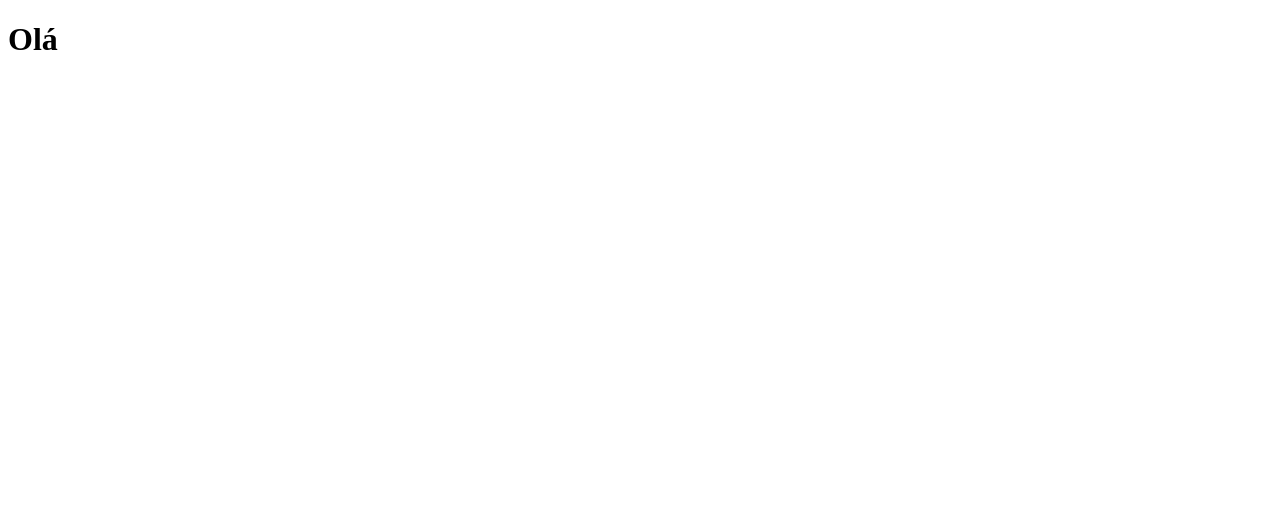
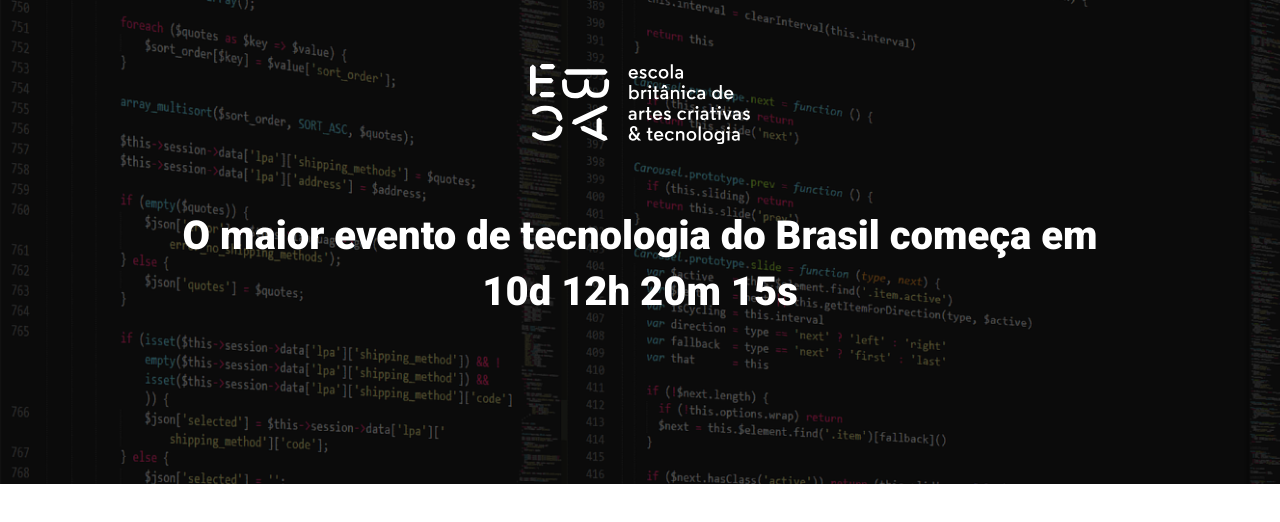
Before and after one commit to bielrocca/tech_talks, a website built with Parcel: page src/index.html in a window 1280 px wide. Built offline with nearby package versions, Linux system fonts and the light colour scheme.

Commit message:
Criando o hero

```diff
--- a/src/index.html
+++ b/src/index.html
@@ -1,14 +1,28 @@
 <!DOCTYPE html>
-<html lang="en">
+<html lang="pt-BR">
 <head>
     <meta charset="UTF-8">
     <meta name="viewport" content="width=device-width, initial-scale=1.0">
     <link rel="stylesheet" href="styles/main.scss">
 
-    <title>Document</title>
+    <!-- Fonts -->
+
+    <link rel="preconnect" href="https://fonts.googleapis.com">
+    <link rel="preconnect" href="https://fonts.gstatic.com" crossorigin>
+    <link href="https://fonts.googleapis.com/css2?family=Roboto:ital,wght@0,100;0,300;0,400;0,500;0,700;0,900;1,100;1,300;1,400;1,500;1,700;1,900&display=swap" rel="stylesheet">
+
+    <title>Tech talks</title>
 </head>
 <body>
-    <h1>Olá</h1>
+    <header class="hero">
+        <div class="container">
+            <img class="hero__logo" src="./images/ebac_logo.svg" alt="EBAC Logo">
+            <p class="hero__text">
+                O maior evento de tecnologia do Brasil começa em 10d 12h 20m 15s
+            </p>
+        </div>
+    </header>
+
     <script src="scripts/main.js"></script>
 </body>
 </html>
--- /dev/null
+++ b/src/styles/_hero.scss
@@ -0,0 +1,52 @@
+.hero {
+    padding-top: 64px;
+    padding-bottom: 100px;
+    background-image: url(../images/fundo.png);
+    background-repeat: no-repeat;
+    background-size: cover;
+    position: relative;
+
+    .container {
+        position: relative;
+    }
+
+    &::before {
+        position: absolute;
+        top: 0;
+        left: 0;
+        width: 100%;
+        height: 100%;
+        opacity: 0.6;
+        background-color: #000;
+        content: '';
+    }
+
+    &__text {
+        margin-top: 64px;
+        margin-bottom: 64px;
+        font-size: 40px;
+        line-height: 56px;
+        font-weight: 800;
+        text-align: center;
+    }
+
+    &__logo {
+        margin: 0 auto;
+        height: 80px;
+        display: block;
+    }
+
+    @media (max-width: 640px) {
+        padding: 40px 0;
+
+        &__logo {
+            height: 40px;
+        }
+
+        &__text {
+            font-size: 22px;
+            line-height: 24px;
+            margin: 24px 0;
+        }
+    }
+}
--- a/src/styles/main.scss
+++ b/src/styles/main.scss
@@ -0,0 +1,23 @@
+@use 'hero';
+
+* {
+    margin: 0;
+    padding: 0;
+    box-sizing: border-box;
+    font-family: Roboto, sans-serif;
+    color: #fff;
+}
+
+.container {
+    max-width: 960px;
+    width: 100%;
+    margin: 0 auto;
+
+    @media (max-width: 640px) {
+        max-width: 80%;
+    }
+
+    @media (max-width: 1024px) {
+        max-width: 90%;
+    }
+}
```
